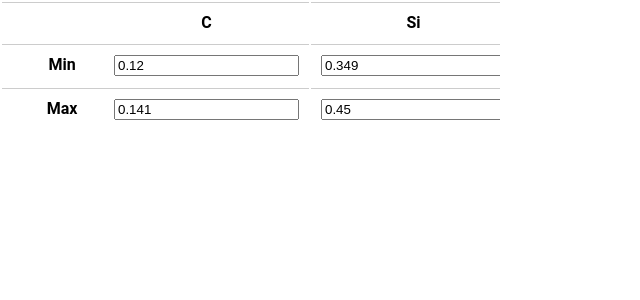
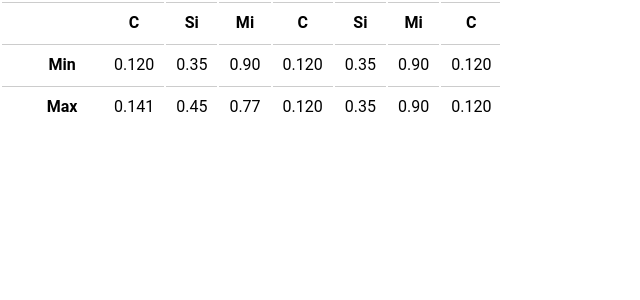
Before and after one commit to shashankvivek/grid-app, an Angular app in the folder grid-proj/: page / in a window 1280 px wide. Shown: the top 300 px of the page, without its empty margins (0-640 px from the left). Built offline with nearby package versions, Linux system fonts and the light colour scheme.

Commit message:
added pipe

```diff
--- a/grid-proj/src/app/analysis-grid/analysis-grid.component.html
+++ b/grid-proj/src/app/analysis-grid/analysis-grid.component.html
@@ -3,15 +3,16 @@
     <table>
       <tr>
         <th class="fix"></th>
-        <th *ngFor="let header of analysisData[0].element_values">
+        <th *ngFor="let header of tableData[0].element_values">
           {{ header.key }}
         </th>
       </tr>
-      <tr *ngFor="let rows of analysisData">
+      <tr *ngFor="let rows of tableData">
         <th class="fix">{{ rows.key }}</th>
         <td *ngFor="let data of rows.element_values">
           <ng-container *ngIf="!readOnly; else noEdit"
             ><input
+              class="col"
               type="number"
               step="any"
               (ngModelChange)="changedInput($event, rows.key, data)"
@@ -19,7 +20,7 @@
           /></ng-container>
           <!-- TODO: add error styling  -->
           <ng-template #noEdit>
-            {{ data.value }}
+            {{ data.value | number: data.pipeFormat }}
           </ng-template>
         </td>
       </tr>
--- a/grid-proj/src/app/analysis-grid/analysis-grid.component.scss
+++ b/grid-proj/src/app/analysis-grid/analysis-grid.component.scss
@@ -8,7 +8,7 @@ table {
     vertical-align: top;
     border-top: 1px solid #ccc;
     padding: 10px;
-    width: 100px;
+    width: 50px;
   }
   .fix {
     position: absolute;
@@ -20,8 +20,12 @@ table {
     position: relative;
   }
   .inner {
-    overflow-x: scroll;
+    overflow-x: auto;
     overflow-y: visible;
     width: 400px;
     margin-left: 100px;
   }
+
+  .col{
+    width: 50px;;
+  }
--- a/grid-proj/src/app/analysis-grid/analysis-grid.component.ts
+++ b/grid-proj/src/app/analysis-grid/analysis-grid.component.ts
@@ -1,4 +1,10 @@
-import { IAnalysisData, IUpdationEvent, IElement_value } from './grid.model';
+import { AnalysisService } from './analysis.service';
+import {
+  IAnalysisData,
+  IUpdationEvent,
+  IElement_value,
+  ITransformedData,
+} from './grid.model';
 
 import {
   Component,
@@ -17,14 +23,18 @@ import { debounceTime, distinctUntilChanged } from 'rxjs/operators';
   styleUrls: ['./analysis-grid.component.scss'],
 })
 export class AnalysisGridComponent implements OnInit, OnDestroy {
+
+  tableData: ITransformedData[];
   @Input() readOnly: boolean;
-  @Input() analysisData: IAnalysisData;
+  @Input() set analysisData(data: IAnalysisData[]) {
+    this.tableData = this.analysisSvc.transformData(data);
+  }
   @Output() onDataUpdate = new EventEmitter<IUpdationEvent>();
   modelChanged: Subject<IUpdationEvent> = new Subject<IUpdationEvent>();
 
   // TODO: make sure Min and Max have keys in same order
 
-  constructor() {}
+  constructor(public analysisSvc: AnalysisService) {}
 
   ngOnInit(): void {
     this.modelChanged
--- /dev/null
+++ b/grid-proj/src/app/analysis-grid/analysis.service.ts
@@ -0,0 +1,30 @@
+import { IAnalysisData, ITransformedData } from './grid.model';
+import { Injectable } from '@angular/core';
+
+@Injectable()
+export class AnalysisService {
+  transformData(data: IAnalysisData[]): ITransformedData[] {
+
+    // data.forEach((element) => {
+    //   element.element_values.forEach((val) => {
+    //      val.pipeFormat = 'uu';
+    //   });
+    // });
+    const transformedData: ITransformedData[] = data.map((obj) => {
+      return { key: obj.key,
+        element_values: obj.element_values.map(val => {
+            const pipeVal  = val.format.split('.');
+            if (pipeVal.length !== 2){
+                throw new Error('unexpected format');
+            }
+            return {
+                key: val.key,
+                value: val.value,
+                pipeFormat: `${pipeVal[0].length}.${pipeVal[1].length}-${pipeVal[1].length}`
+            };
+        })
+      };
+    });
+    return transformedData;
+  }
+}
--- a/grid-proj/src/app/app.component.ts
+++ b/grid-proj/src/app/app.component.ts
@@ -7,7 +7,7 @@ import { Component, OnInit } from '@angular/core';
   styleUrls: ['./app.component.scss'],
 })
 export class AppComponent implements OnInit {
-  readOnly = false;
+  readOnly = true;
   analysisData: IAnalysisData[];
 
   ngOnInit(): void {
@@ -17,6 +17,13 @@ export class AppComponent implements OnInit {
         element_values: [
           { key: 'C', value: 0.12, format: 'X.XXX' },
           { key: 'Si', value: 0.349, format: 'X.XX' },
+          { key: 'Mi', value: 0.9, format: 'X.XX' },
+          { key: 'C', value: 0.12, format: 'X.XXX' },
+          { key: 'Si', value: 0.349, format: 'X.XX' },
+          { key: 'Mi', value: 0.9, format: 'X.XX' },
+          { key: 'C', value: 0.12, format: 'X.XXX' },
+          { key: 'Si', value: 0.349, format: 'X.XX' },
+          { key: 'Mi', value: 0.9, format: 'X.XX' },
         ],
       },
       {
@@ -24,6 +31,13 @@ export class AppComponent implements OnInit {
         element_values: [
           { key: 'C', value: 0.141, format: 'X.XXX' },
           { key: 'Si', value: 0.45, format: 'X.XX' },
+          { key: 'Mi', value: 0.77, format: 'X.XX' },
+          { key: 'C', value: 0.12, format: 'X.XXX' },
+          { key: 'Si', value: 0.349, format: 'X.XX' },
+          { key: 'Mi', value: 0.9, format: 'X.XX' },
+          { key: 'C', value: 0.12, format: 'X.XXX' },
+          { key: 'Si', value: 0.349, format: 'X.XX' },
+          { key: 'Mi', value: 0.9, format: 'X.XX' },
         ],
       },
     ];
--- a/grid-proj/src/app/app.module.ts
+++ b/grid-proj/src/app/app.module.ts
@@ -1,3 +1,4 @@
+import { AnalysisService } from './analysis-grid/analysis.service';
 import { FormsModule } from '@angular/forms';
 import { CustomMaterialModule } from './custom-material.module';
 import { BrowserModule } from '@angular/platform-browser';
@@ -16,7 +17,7 @@ import { AnalysisGridComponent } from './analysis-grid/analysis-grid.component';
     FormsModule,
     CustomMaterialModule
   ],
-  providers: [],
+  providers: [AnalysisService],
   bootstrap: [AppComponent]
 })
 export class AppModule { }
```
Also changed, not shown: grid-proj/src/app/analysis-grid/grid.model.ts (+11 -0 lines).
